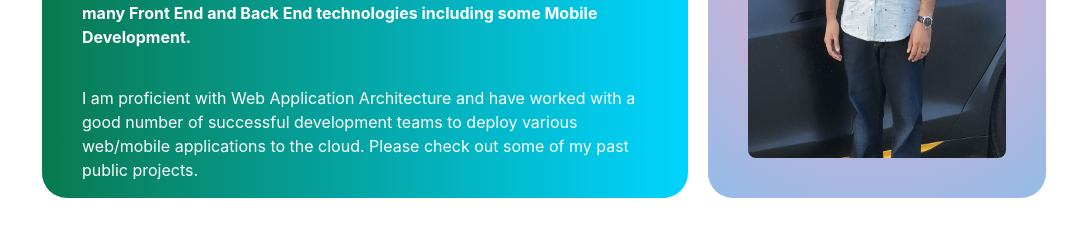
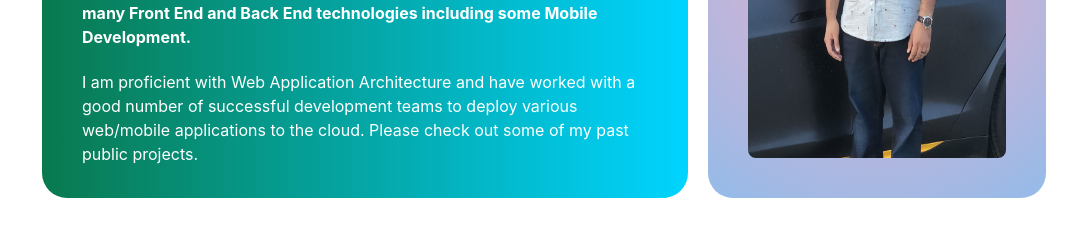
Before and after one commit to iqtedar123/portfolio-v2, a React (Vite) app: page / in a window 1280 px wide. Shown: the part 367-594 px from the top of the page, without its empty margins (96-1183 px from the left). Built offline with nearby package versions, Linux system fonts and the light colour scheme; no server answers; the database is empty.

Commit message:
add order

```diff
--- a/src/pages/LandingPage.tsx
+++ b/src/pages/LandingPage.tsx
@@ -2,7 +2,7 @@
 
 import React, { useEffect, useState } from "react";
 import Intro from "../shared/components/Intro";
-import { collection, getDocs } from "firebase/firestore/lite";
+import { collection, getDocs, orderBy, query } from "firebase/firestore/lite";
 import { ProjectItem } from "../shared/types";
 import { db } from "../main";
 import Projects from "../shared/components/Projects";
@@ -17,7 +17,8 @@ const fetchProjects = async (setProjects: {
   const projectsRef = collection(db, "Projects");
   try {
     const projects: ProjectItem[] = [];
-    const snapshot = await getDocs(projectsRef);
+    const q = query(projectsRef, orderBy("rank"));
+    const snapshot = await getDocs(q);
     snapshot.forEach((doc) => {
       const project = doc.data() as ProjectItem;
       project.id = doc.id;
--- a/src/shared/components/Card.tsx
+++ b/src/shared/components/Card.tsx
@@ -62,12 +62,14 @@ const getStyles = ({ gradient }: { gradient: string }) => ({
     maxWidth: "100%",
     maxHeight: "100%",
     width: "auto",
+    overflow: "hidden",
   }),
   content: css({
     display: "flex",
     flexDirection: "column",
     alignItems: "baseline",
     width: "100%",
+    height: "100%",
     [Breakpoints.sm]: {
       display: "block",
       h1: {
--- a/src/shared/components/Intro.tsx
+++ b/src/shared/components/Intro.tsx
@@ -26,6 +26,9 @@ const styles = {
       width: "auto",
     },
   }),
+  paragraph: css({
+    marginTop: 0,
+  }),
 };
 
 const Intro = () => {
@@ -41,7 +44,7 @@ const Intro = () => {
         className={styles.firstCard}
         gradient={Gradients.green}
         renderNav={() => (
-          <p>
+          <p css={styles.paragraph}>
             I am proficient with Web Application Architecture and have worked
             with a good number of successful development teams to deploy various
             web/mobile applications to the cloud. Please check out some of my
--- a/src/shared/types.ts
+++ b/src/shared/types.ts
@@ -5,4 +5,5 @@ export type ProjectItem = {
   keywords?: string[];
   link?: string;
   id: string;
+  rank?: number;
 };
```
Also changed, not shown: 1 other file (tests, documents, lock files or other folders).
